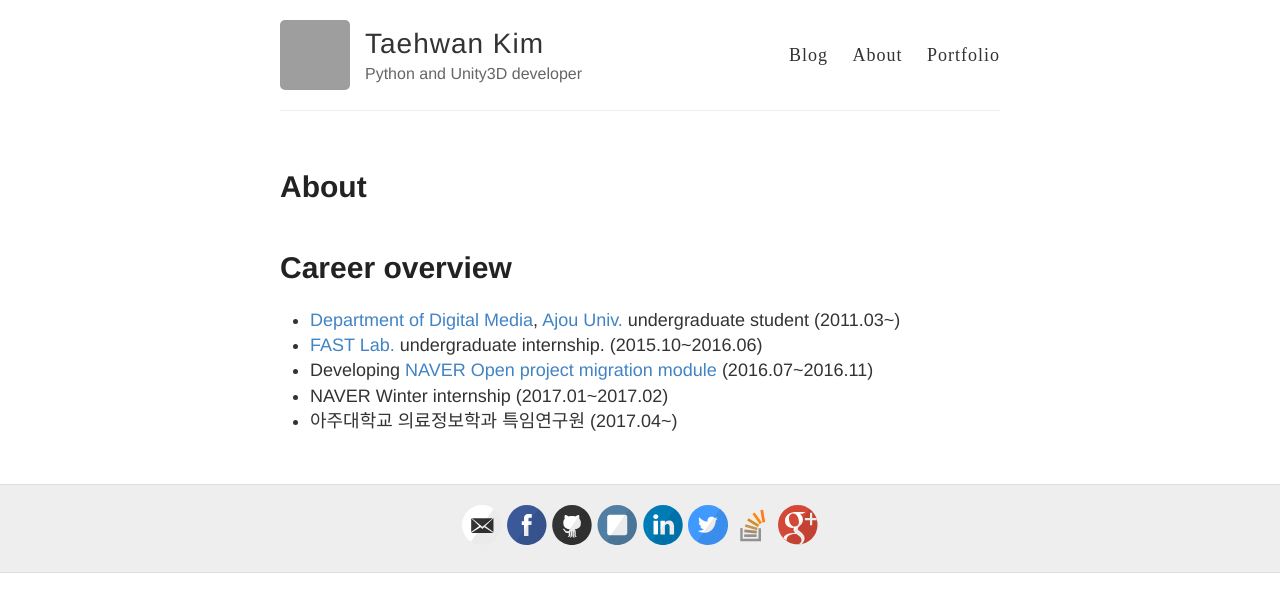
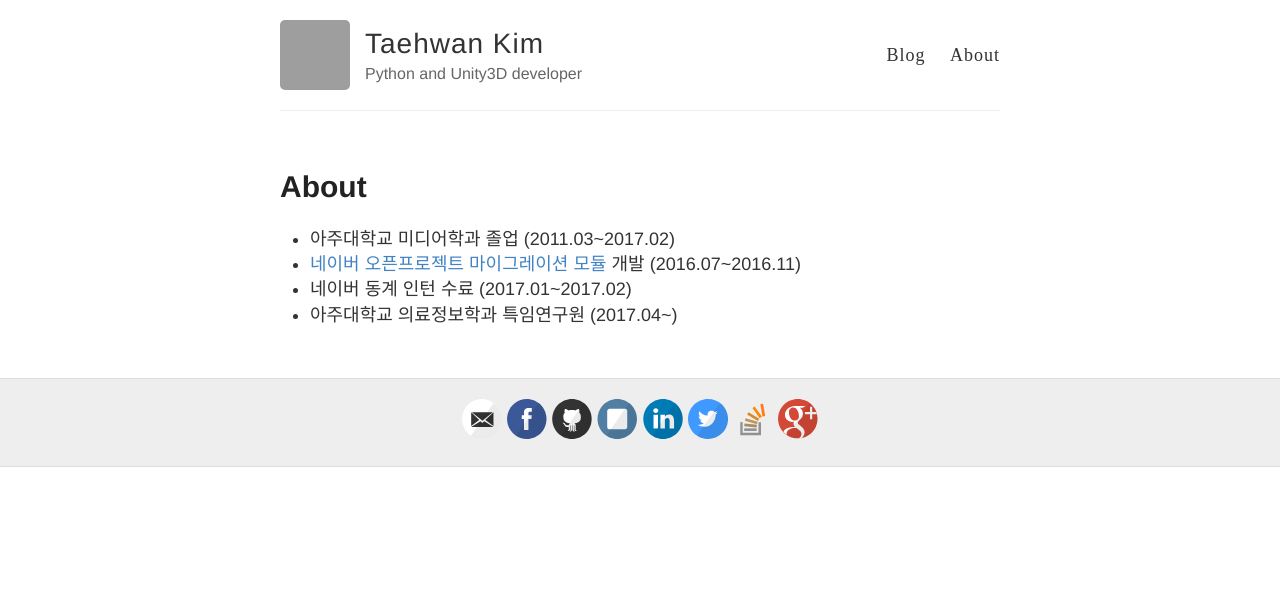
Before and after one commit to maxtortime/maxtortime.github.io, a Jekyll site: the page built from about.md, in a window 1280 px wide. Shown: the top 612 px of the page. Built offline with Jekyll 4.4.1, drawn with Linux system fonts in a browser that asks for light colours; grey boxes are pictures that could not be loaded.

Commit message:
Change favicon and about

```diff
--- a/_layouts/default.html
+++ b/_layouts/default.html
@@ -30,7 +30,6 @@
           <nav>
             <a href="{{ site.baseurl }}/">Blog</a>
             <a href="{{ site.baseurl }}/about">About</a>
-            <a href="{{ site.baseurl }}/portfolio">Portfolio</a>
           </nav>
         </header>
       </div>
--- a/about.md
+++ b/about.md
@@ -3,10 +3,7 @@ layout: page
 title: About
 permalink: /about/
 ---
-
-# Career overview
-- [Department of Digital Media](http://www.ajou.ac.kr/media/index.jsp), [Ajou Univ.](http://www.ajou.ac.kr/en/) undergraduate student (2011.03~)
-- [FAST Lab.](http://fast.ajou.ac.kr) undergraduate internship. (2015.10~2016.06)
-- Developing [NAVER Open project migration module](https://github.com/naver/devcenter-open-project-migration) (2016.07~2016.11)
-- NAVER Winter internship (2017.01~2017.02)
+- 아주대학교 미디어학과 졸업 (2011.03~2017.02)
+- [네이버 오픈프로젝트 마이그레이션 모듈](https://github.com/naver/devcenter-open-project-migration) 개발 (2016.07~2016.11)
+- 네이버 동계 인턴 수료 (2017.01~2017.02)
 - 아주대학교 의료정보학과 특임연구원 (2017.04~)
--- a/style.scss
+++ b/style.scss
@@ -27,6 +27,12 @@ body {
 }
 
 // center align
+.notFoundImage {
+    margin: 0 auto;
+    display: block;
+    width: 50%;
+}
+
 .center {
   text-align: center;
 }
```
Also changed, not shown: 404.md (+3 -5 lines), portfolio.md (deleted, +0 -6 lines), Gemfile.lock, favicon.ico, images/haruka.jpg (deleted), images/logo_x_pattern.png (deleted), images/pink_rice.png (deleted), images/ukiho_404.png (deleted).
